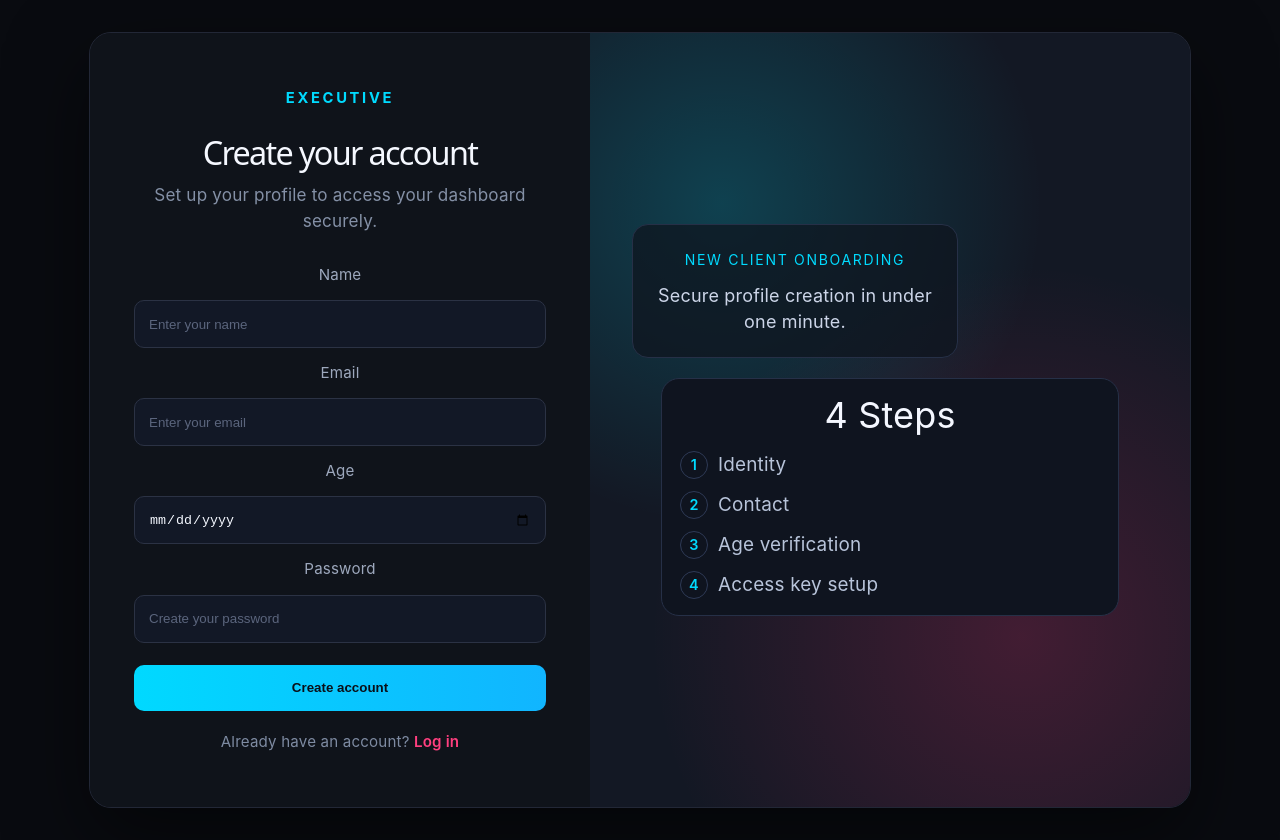
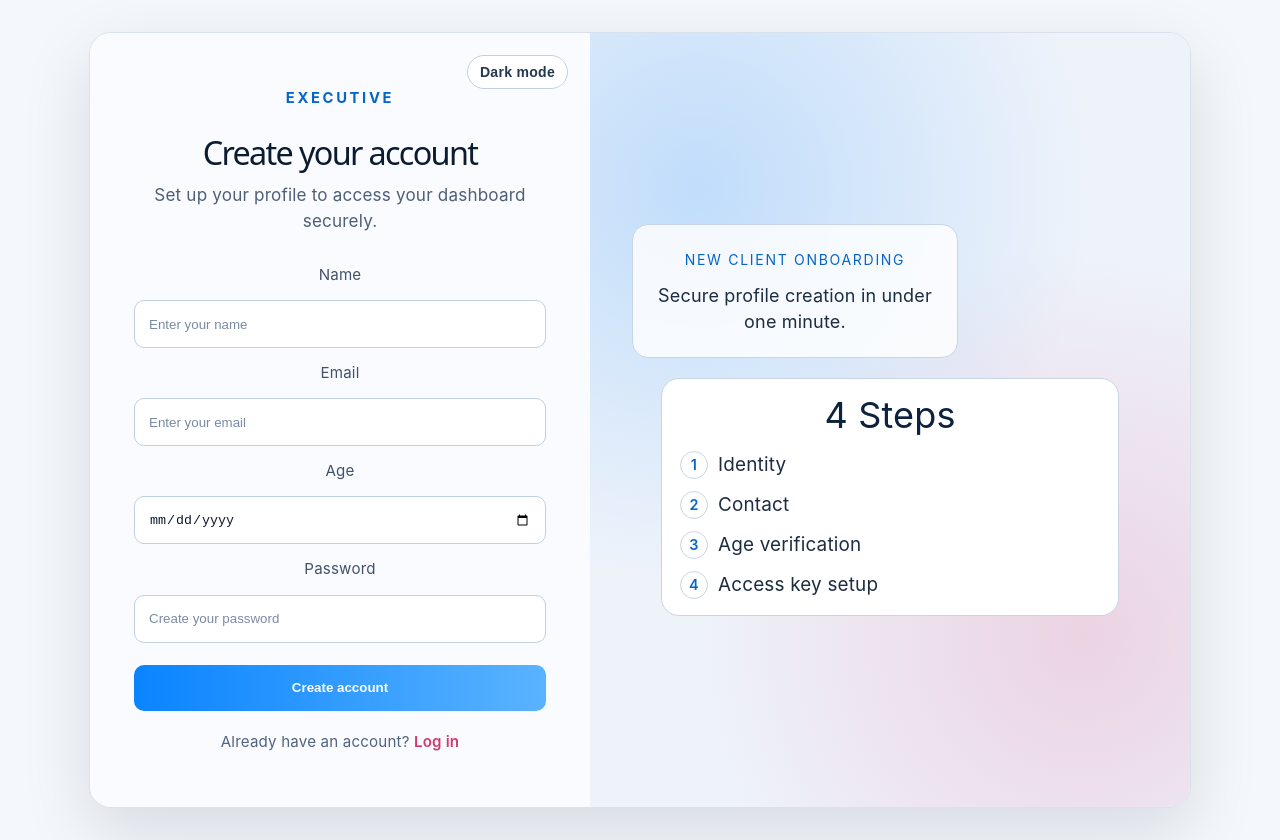
Before and after one commit to timothydarrell14-glitch/Full-Stack_Project, a React (Vite) app in the folder client/: page /authentication/signup in a window 1280 px wide. Built offline with nearby package versions, Linux system fonts and the light colour scheme.

Commit message:
feat: implement theme context and provider for dark/light mode support; add appearance button component

```diff
--- /dev/null
+++ b/client/src/components/AppearanceButton.jsx
@@ -0,0 +1,21 @@
+import { useContext } from 'react'
+import ThemeContext from '../context/Theme/ThemeContext'
+import '../styles/AppearanceButton.css'
+
+function AppearanceButton() {
+  const { isDark, toggleTheme } = useContext(ThemeContext)
+
+  return (
+    <button
+      type="button"
+      className="appearance-button"
+      onClick={toggleTheme}
+      aria-label={`Switch to ${isDark ? 'light' : 'dark'} mode`}
+      title={`Switch to ${isDark ? 'light' : 'dark'} mode`}
+    >
+      {isDark ? 'Light mode' : 'Dark mode'}
+    </button>
+  )
+}
+
+export default AppearanceButton
--- a/client/src/context/Theme/ThemeContext.jsx
+++ b/client/src/context/Theme/ThemeContext.jsx
@@ -0,0 +1,10 @@
+import { createContext } from 'react'
+
+const ThemeContext = createContext({
+	theme: 'dark',
+	isDark: true,
+	setTheme: () => {},
+	toggleTheme: () => {},
+})
+
+export default ThemeContext
--- a/client/src/context/Theme/ThemeProvider.jsx
+++ b/client/src/context/Theme/ThemeProvider.jsx
@@ -0,0 +1,37 @@
+import { useEffect, useMemo, useState } from 'react'
+import ThemeContext from './ThemeContext'
+
+const THEME_STORAGE_KEY = 'appearance-theme'
+
+const getInitialTheme = () => {
+	const storedTheme = window.localStorage.getItem(THEME_STORAGE_KEY)
+	if (storedTheme === 'light' || storedTheme === 'dark') {
+		return storedTheme
+	}
+
+	return window.matchMedia('(prefers-color-scheme: dark)').matches ? 'dark' : 'light'
+}
+
+function ThemeProvider({ children }) {
+	const [theme, setTheme] = useState(getInitialTheme)
+
+	useEffect(() => {
+		window.localStorage.setItem(THEME_STORAGE_KEY, theme)
+		document.body.classList.remove('theme-dark', 'theme-light')
+		document.body.classList.add(`theme-${theme}`)
+	}, [theme])
+
+	const value = useMemo(
+		() => ({
+			theme,
+			isDark: theme === 'dark',
+			setTheme,
+			toggleTheme: () => setTheme((currentTheme) => (currentTheme === 'dark' ? 'light' : 'dark')),
+		}),
+		[theme],
+	)
+
+	return <ThemeContext.Provider value={value}>{children}</ThemeContext.Provider>
+}
+
+export default ThemeProvider
--- a/client/src/index.css
+++ b/client/src/index.css
@@ -52,6 +52,8 @@
 
 body {
   margin: 0;
+  background: var(--page-bg, #090b10);
+  color: var(--text-primary, #f2f5fb);
 }
 
 #root {
--- a/client/src/main.jsx
+++ b/client/src/main.jsx
@@ -2,12 +2,17 @@ import { StrictMode } from 'react'
 import { createRoot } from 'react-dom/client'
 import { BrowserRouter } from 'react-router-dom'
 import './index.css'
+import './styles/DarkMode.css'
+import './styles/LightMode.css'
 import App from './App.jsx'
+import ThemeProvider from './context/Theme/ThemeProvider'
 
 createRoot(document.getElementById('root')).render(
   <StrictMode>
-    <BrowserRouter>
-      <App />
-    </BrowserRouter>
+    <ThemeProvider>
+      <BrowserRouter>
+        <App />
+      </BrowserRouter>
+    </ThemeProvider>
   </StrictMode>,
 )
--- a/client/src/pages/Authentication/LogInPage.jsx
+++ b/client/src/pages/Authentication/LogInPage.jsx
@@ -1,5 +1,6 @@
 import { FaApple, FaGoogle } from 'react-icons/fa'
 import { Link } from 'react-router-dom'
+import AppearanceButton from '../../components/AppearanceButton'
 import '../../styles/LogInPage.css'
 
 const metricBars = [26, 42, 64, 86]
@@ -13,6 +14,7 @@ function LoginPage() {
     <main className="login-page">
       <section className="login-panel">
         <div className="login-form-side">
+          <AppearanceButton />
 
           <h1>Welcome to EXECUTIVE</h1>
           <p className="login-subtitle">Please sign in to continue to your command center.</p>
--- a/client/src/pages/Authentication/SignUpPage.jsx
+++ b/client/src/pages/Authentication/SignUpPage.jsx
@@ -1,4 +1,5 @@
 import { Link } from 'react-router-dom'
+import AppearanceButton from '../../components/AppearanceButton'
 import '../../styles/LogInPage.css'
 import '../../styles/SignUpPage.css'
 
@@ -11,6 +12,7 @@ function SignUpPage() {
     <main className="login-page">
       <section className="login-panel">
         <div className="login-form-side">
+          <AppearanceButton />
           <p className="login-brand">EXECUTIVE</p>
           <h1>Create your account</h1>
           <p className="login-subtitle">Set up your profile to access your dashboard securely.</p>
--- /dev/null
+++ b/client/src/styles/AppearanceButton.css
@@ -0,0 +1,33 @@
+.appearance-button {
+  position: absolute;
+  top: 22px;
+  right: 22px;
+  border: 1px solid var(--appearance-border, #2b3244);
+  background: var(--appearance-bg, #121826);
+  color: var(--appearance-text, #d9dfec);
+  border-radius: 999px;
+  height: 34px;
+  padding: 0 12px;
+  font-size: 0.78rem;
+  font-weight: 600;
+  letter-spacing: 0.02em;
+  cursor: pointer;
+  transition: border-color 0.2s ease, transform 0.2s ease;
+}
+
+.appearance-button:hover {
+  border-color: var(--appearance-hover-border, #00d9ff);
+  transform: translateY(-1px);
+}
+
+.appearance-button:focus-visible {
+  outline: 2px solid var(--focus-color, #00d9ff);
+  outline-offset: 2px;
+}
+
+@media (max-width: 560px) {
+  .appearance-button {
+    top: 12px;
+    right: 12px;
+  }
+}
--- a/client/src/styles/LightMode.css
+++ b/client/src/styles/LightMode.css
@@ -0,0 +1,55 @@
+body.theme-light {
+	--page-bg: #f4f7fb;
+	--surface-bg: #ffffff;
+	--surface-2-bg: #f9fbff;
+	--surface-border: #d9e1ec;
+	--text-primary: #111827;
+	--text-secondary: #42526a;
+	--text-muted: #66778f;
+	--link-color: #d13a6f;
+	--focus-color: #0a84ff;
+	--focus-ring: rgba(10, 132, 255, 0.2);
+	--shadow-elevated: 0 24px 70px rgba(11, 27, 48, 0.12);
+
+	--auth-page-bg: #f4f7fb;
+	--auth-text: #111827;
+	--auth-panel-bg: #ffffff;
+	--auth-panel-border: #d9e1ec;
+	--auth-form-bg: #f9fbff;
+	--auth-brand: #0566c7;
+	--auth-heading: #0b1b30;
+	--auth-subtitle: #4f5f78;
+	--auth-label: #42526a;
+	--auth-control-bg: #ffffff;
+	--auth-control-border: #bfd0e4;
+	--auth-control-text: #0f172a;
+	--auth-placeholder: #7b8aa4;
+	--auth-focus: #0a84ff;
+	--auth-focus-ring: rgba(10, 132, 255, 0.2);
+	--auth-muted: #66778f;
+	--auth-divider: #d2dcea;
+	--auth-link: #d13a6f;
+	--auth-note-border: #c8d5e5;
+	--auth-note-bg: rgba(255, 255, 255, 0.82);
+	--auth-note-text: #1d2c41;
+	--auth-visual-bg:
+		radial-gradient(circle at 18% 20%, rgba(10, 132, 255, 0.2), transparent 50%),
+		radial-gradient(circle at 82% 78%, rgba(224, 65, 118, 0.18), transparent 50%),
+		#eef3fa;
+	--auth-card-bg: #ffffff;
+	--auth-card-border: #c8d5e5;
+	--auth-card-copy: #4f6078;
+	--auth-card-metric: #0d223c;
+	--auth-chart-cool-a: #0a84ff;
+	--auth-chart-cool-b: #5ab3ff;
+	--auth-chart-warm-a: #e04176;
+	--auth-chart-warm-b: #ff83a8;
+	--auth-checkbox-text: #4b5c76;
+	--auth-form-copy: #50637f;
+	--auth-shadow: 0 24px 70px rgba(11, 27, 48, 0.12);
+
+	--appearance-bg: #ffffff;
+	--appearance-border: #bfd0e4;
+	--appearance-text: #243851;
+	--appearance-hover-border: #0a84ff;
+}
--- a/client/src/styles/LogInPage.css
+++ b/client/src/styles/LogInPage.css
@@ -11,29 +11,30 @@
 
 .login-page {
   min-height: 100vh;
-  background: #090b10;
+  background: var(--auth-page-bg, #090b10);
   display: grid;
   place-items: center;
   padding: 32px 20px;
   box-sizing: border-box;
-  color: #f2f5fb;
+  color: var(--auth-text, #f2f5fb);
   font-family: 'Inter', 'Segoe UI', Roboto, sans-serif;
 }
 
 .login-panel {
   width: min(1100px, 100%);
   min-height: 640px;
-  background: #11141c;
-  border: 1px solid #222736;
+  background: var(--auth-panel-bg, #11141c);
+  border: 1px solid var(--auth-panel-border, #222736);
   border-radius: 22px;
   overflow: hidden;
   display: grid;
   grid-template-columns: minmax(360px, 1fr) minmax(380px, 1.2fr);
-  box-shadow: 0 30px 80px rgba(0, 0, 0, 0.5);
+  box-shadow: var(--auth-shadow, 0 30px 80px rgba(0, 0, 0, 0.5));
 }
 
 .login-form-side {
-  background: #0f131a;
+  position: relative;
+  background: var(--auth-form-bg, #0f131a);
   padding: 52px 44px;
 }
 
@@ -41,20 +42,20 @@
   margin: 0;
   font-size: 0.82rem;
   letter-spacing: 0.18em;
-  color: #00dbff;
+  color: var(--auth-brand, #00dbff);
   font-weight: 700;
 }
 
 .login-form-side h1 {
   margin: 22px 0 10px;
-  color: #f5f8ff;
+  color: var(--auth-heading, #f5f8ff);
   font-size: clamp(1.8rem, 2.2vw, 2.5rem);
   line-height: 1.2;
 }
 
 .login-subtitle {
   margin: 0 0 28px;
-  color: #8490a6;
+  color: var(--auth-subtitle, #8490a6);
   font-size: 0.95rem;
 }
 
@@ -65,9 +66,9 @@
 }
 
 .social-button {
-  border: 1px solid #2b3244;
-  background: #121826;
-  color: #d9dfec;
+  border: 1px solid var(--auth-control-border, #2b3244);
+  background: var(--auth-control-bg, #121826);
+  color: var(--appearance-text, #d9dfec);
   border-radius: 10px;
   height: 44px;
   display: inline-flex;
@@ -79,12 +80,12 @@
 }
 
 .social-button:hover {
-  border-color: #00d9ff;
+  border-color: var(--auth-focus, #00d9ff);
 }
 
 .separator {
   margin: 20px 0;
-  color: #5f6880;
+  color: var(--auth-muted, #5f6880);
   font-size: 0.82rem;
   text-align: center;
   position: relative;
@@ -97,7 +98,7 @@
   top: 50%;
   width: 28%;
   height: 1px;
-  background: #273042;
+  background: var(--auth-divider, #273042);
 }
 
 .separator::before {
@@ -115,7 +116,7 @@
 }
 
 .login-form label {
-  color: #9da8bd;
+  color: var(--auth-label, #9da8bd);
   font-size: 0.84rem;
 }
 
@@ -123,23 +124,23 @@
 .login-form input[type='password'] {
   height: 46px;
   border-radius: 10px;
-  border: 1px solid #2b3244;
-  background: #121826;
+  border: 1px solid var(--auth-control-border, #2b3244);
+  background: var(--auth-control-bg, #121826);
   padding: 0 14px;
-  color: #f5f8ff;
+  color: var(--auth-control-text, #f5f8ff);
   outline: none;
   transition: border-color 0.2s ease, box-shadow 0.2s ease;
 }
 
 .login-form input[type='email']::placeholder,
 .login-form input[type='password']::placeholder {
-  color: #5b657d;
+  color: var(--auth-placeholder, #5b657d);
 }
 
 .login-form input[type='email']:focus,
 .login-form input[type='password']:focus {
-  border-color: #00d9ff;
-  box-shadow: 0 0 0 3px rgba(0, 217, 255, 0.14);
+  border-color: var(--auth-focus, #00d9ff);
+  box-shadow: 0 0 0 3px var(--auth-focus-ring, rgba(0, 217, 255, 0.14));
 }
 
 .form-row {
@@ -159,17 +160,17 @@
 
 .checkbox-row span {
   font-size: 0.82rem;
-  color: #98a4bb;
+  color: var(--auth-checkbox-text, #98a4bb);
 }
 
 .checkbox-row input {
-  accent-color: #00d9ff;
+  accent-color: var(--auth-focus, #00d9ff);
 }
 
 .text-button {
   border: none;
   background: transparent;
-  color: #00d9ff;
+  color: var(--auth-focus, #00d9ff);
   cursor: pointer;
   padding: 0;
   font-size: 0.82rem;
@@ -180,8 +181,8 @@
   height: 46px;
   border: none;
   border-radius: 10px;
-  background: linear-gradient(90deg, #00d9ff, #11b5ff);
-  color: #0a0f18;
+  background: linear-gradient(90deg, var(--auth-chart-cool-a, #00d9ff), var(--auth-chart-cool-b, #11b5ff));
+  color: var(--auth-form-bg, #0a0f18);
   font-weight: 700;
   cursor: pointer;
 }
@@ -189,21 +190,21 @@
 .signup-copy {
   margin: 18px 0 0;
   text-align: center;
-  color: #7e8ba2;
+  color: var(--auth-form-copy, #7e8ba2);
   font-size: 0.84rem;
 }
 
 .signup-copy a {
-  color: #ff3f7f;
+  color: var(--auth-link, #ff3f7f);
   text-decoration: none;
   font-weight: 600;
 }
 
 .login-visual-side {
-  background:
+  background: var(--auth-visual-bg,
     radial-gradient(circle at 20% 20%, rgba(0, 229, 255, 0.18), transparent 48%),
     radial-gradient(circle at 80% 75%, rgba(255, 47, 109, 0.15), transparent 50%),
-    #141923;
+    #141923);
   padding: 50px 42px;
   display: flex;
   flex-direction: column;
@@ -215,13 +216,13 @@
   max-width: 280px;
   padding: 22px;
   border-radius: 16px;
-  border: 1px solid #263047;
-  background: rgba(15, 20, 30, 0.72);
+  border: 1px solid var(--auth-note-border, #263047);
+  background: var(--auth-note-bg, rgba(15, 20, 30, 0.72));
 }
 
 .note-title {
   margin: 0 0 10px;
-  color: #00dbff;
+  color: var(--auth-brand, #00dbff);
   font-size: 0.78rem;
   text-transform: uppercase;
   letter-spacing: 0.12em;
@@ -229,13 +230,13 @@
 
 .note-copy {
   margin: 0;
-  color: #ccd5e8;
+  color: var(--auth-note-text, #ccd5e8);
 }
 
 .visual-card {
   width: min(320px, 100%);
-  background: #0f141f;
-  border: 1px solid #263047;
+  background: var(--auth-card-bg, #0f141f);
+  border: 1px solid var(--auth-card-border, #263047);
   border-radius: 18px;
   padding: 18px 18px 16px;
   align-self: center;
@@ -244,7 +245,7 @@
 .card-header {
   display: flex;
   justify-content: space-between;
-  color: #8a96ac;
+  color: var(--auth-card-copy, #8a96ac);
   font-size: 0.77rem;
   margin-bottom: 10px;
 }
@@ -253,7 +254,7 @@
   margin: 0 0 14px;
   font-size: 2rem;
   line-height: 1;
-  color: #f4f7ff;
+  color: var(--auth-card-metric, #f4f7ff);
 }
 
 .bar-chart {
@@ -267,11 +268,11 @@
 
 .bar-chart span {
   border-radius: 8px 8px 5px 5px;
-  background: linear-gradient(to top, #00d9ff, #5be6ff);
+  background: linear-gradient(to top, var(--auth-chart-cool-a, #00d9ff), var(--auth-chart-cool-b, #5be6ff));
 }
 
 .bar-chart span:nth-child(odd) {
-  background: linear-gradient(to top, #ff2f6d, #ff6e9b);
+  background: linear-gradient(to top, var(--auth-chart-warm-a, #ff2f6d), var(--auth-chart-warm-b, #ff6e9b));
 }
 
 @media (max-width: 980px) {
--- a/client/src/styles/SignUpPage.css
+++ b/client/src/styles/SignUpPage.css
@@ -9,10 +9,10 @@
   .signup-form input[type='password'] {
     height: 46px;
     border-radius: 10px;
-    border: 1px solid #2b3244;
-    background: #121826;
+    border: 1px solid var(--auth-control-border, #2b3244);
+    background: var(--auth-control-bg, #121826);
     padding: 0 14px;
-    color: #f5f8ff;
+    color: var(--auth-control-text, #f5f8ff);
     outline: none;
     transition: border-color 0.2s ease, box-shadow 0.2s ease;
   }
@@ -20,19 +20,19 @@
   .signup-form input[type='text']::placeholder,
   .signup-form input[type='email']::placeholder,
   .signup-form input[type='password']::placeholder {
-    color: #5b657d;
+    color: var(--auth-placeholder, #5b657d);
   }
 
   .signup-form input:focus {
-    border-color: #00d9ff;
-    box-shadow: 0 0 0 3px rgba(0, 217, 255, 0.14);
+    border-color: var(--auth-focus, #00d9ff);
+    box-shadow: 0 0 0 3px var(--auth-focus-ring, rgba(0, 217, 255, 0.14));
   }
 
   .signup-visual-side {
-    background:
+    background: var(--auth-visual-bg,
       radial-gradient(circle at 22% 22%, rgba(0, 229, 255, 0.2), transparent 42%),
       radial-gradient(circle at 72% 78%, rgba(255, 47, 109, 0.2), transparent 50%),
-      #131824;
+      #131824);
     justify-content: center;
     gap: 20px;
   }
@@ -60,7 +60,7 @@
     display: flex;
     align-items: center;
     gap: 10px;
-    color: #b8c4da;
+    color: var(--auth-note-text, #b8c4da);
     font-size: 1.05rem;
   }
 
@@ -69,8 +69,8 @@
     width: 26px;
     height: 26px;
     border-radius: 50%;
-    border: 1px solid #2e3a56;
-    color: #00dbff;
+    border: 1px solid var(--auth-card-border, #2e3a56);
+    color: var(--auth-brand, #00dbff);
     display: grid;
     place-items: center;
     font-size: 0.8rem;
```
Also changed, not shown: client/src/styles/DarkMode.css (+55 -0 lines).
